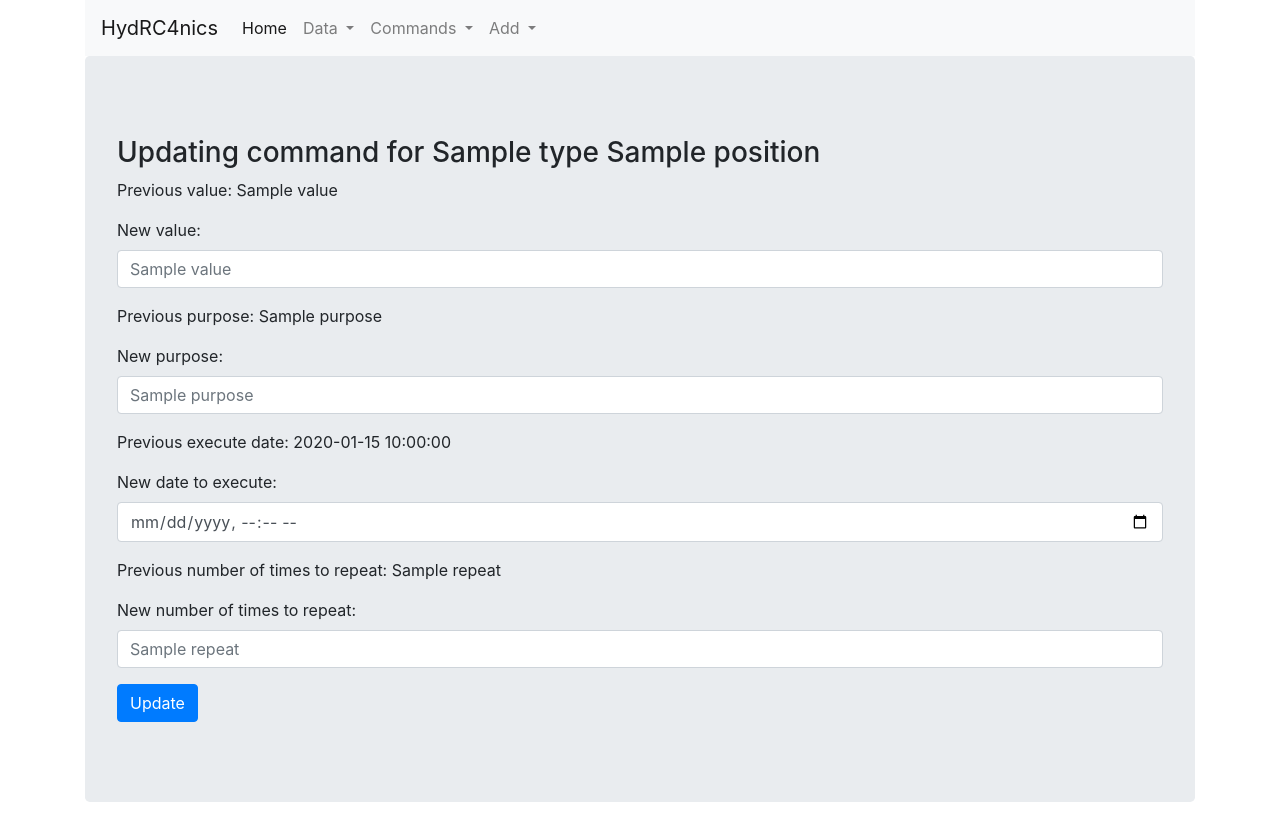
After one commit to daniellimzj/HydRC4nics_Orbital, a Flask app: page /update-command/1/get-data in a window 1280 px wide. The commit adds this page. Run offline with Flask 3, Linux system fonts and the light colour scheme; a database or web service that is not in the repository returns one stand-in record (values such as "Sample title"); parts of the project's set-up code (start-up, migrations or seed data) failed here and were passed over; some libraries are stand-ins or nearby versions.

Commit message:
partial update commands function

```diff
--- a/Application/Servers/Webpage/application.py
+++ b/Application/Servers/Webpage/application.py
@@ -150,6 +150,20 @@ def addSensors():
 
     return render_template("add-sensors.html", addForm = addForm)
 
+@application.route("/update-command/<string:actuatorId>/<string:commandId>", methods = ("GET", "POST"))
+def updateCommand(actuatorId, commandId):
+
+    command = db.getCommands(commandId = commandId)
+    print(command)
+    actuator = db.getCommands(actuatorId = actuatorId)
+
+    updateForm = f.UpdateCommandForm()
+
+    #if updateForm.validate_on_submit():
+
+    return render_template("update-command.html", actuatorId = actuatorId, commandId = commandId, updateForm = updateForm, command = command, actuator = actuator)
+
+
 
 
 dashboard.startDashboard(application)
--- a/Application/Servers/Webpage/forms.py
+++ b/Application/Servers/Webpage/forms.py
@@ -70,6 +70,13 @@ class CommandForm(FlaskForm):
     executeDate = DateTimeLocalField('Date to execute:', format = '%Y-%m-%dT%H:%M')
     repeat = IntegerField('Number of times to repeat:')
 
+# to update commands
+class UpdateCommandForm(FlaskForm):
+    value = IntegerField('New value:', validators = [DataRequired()])
+    purpose = StringField('New purpose:', validators = [DataRequired()])
+    executeDate = DateTimeLocalField('New date to execute:', format = '%Y-%m-%dT%H:%M')
+    repeat = IntegerField('New number of times to repeat:')
+
 # to add an actuator or a sensor
 class AddForm(FlaskForm):
     position = StringField('Position:', validators = [DataRequired()])
--- a/Application/Servers/Webpage/templates/index.html
+++ b/Application/Servers/Webpage/templates/index.html
@@ -3,7 +3,7 @@
 
 {% block content %}
 
-<h1> Welcome to HyRC4nics!</h1>
+<h3> Welcome to HyRC4nics!</h3>
 
 <p>HydRC4nics is the name of a smart hydroponic garden located in RC4.
    This website allows you to access the smart functionalities of the garden.
--- /dev/null
+++ b/Application/Servers/Webpage/templates/update-command.html
@@ -0,0 +1,32 @@
+{% extends "main.html" %}
+{% import "bootstrap/wtf.html" as wtf %}
+
+{% block content %}
+
+<h3>Updating command for {{ actuator['type'] }} {{ actuator['position'] }}</h3>
+
+<div>
+    <form method="POST" action="{{ url_for('updateCommand', actuatorId = actuatorId, commandId = commandId) }}">
+        {{ updateForm.csrf_token }}
+          <div class="control-group my-auto">
+            <p>Previous value: {{ command["value"] }}</p>
+            {{ wtf.form_field(updateForm.value, placeholder = command["value"]) }}
+
+            <p>Previous purpose: {{ command["purpose"] }}</p>
+            {{ wtf.form_field(updateForm.purpose, placeholder = command["purpose"]) }}
+
+            <p>Previous execute date: {{ command["executeDate"] }}</p>
+            {{ wtf.form_field(updateForm.executeDate, placeholder = command["executeDate"]) }}
+
+            <p>Previous number of times to repeat: {{ command["repeat"] }}</p>
+            {{ wtf.form_field(updateForm.repeat, placeholder = command["repeat"]) }}
+
+           <div class="controls">
+                <input class="btn btn-primary" type="submit" value="Update">
+           </div>
+          </div>
+    </form>
+</div>
+
+
+{% endblock %}
--- a/Application/Servers/Webpage/templates/view-commands.html
+++ b/Application/Servers/Webpage/templates/view-commands.html
@@ -43,6 +43,7 @@
                 <th scope = "col">Issue Date</th>
                 <th scope = "col">Execute Date</th>
                 <th scope = "col">Times to Repeat</th>
+                <th scope = "col">Link to Update</th>
             </tr>
         </thead>
         <tbody>
@@ -55,6 +56,7 @@
                 <td>{{ command['issueDate']  }}</td>
                 <td>{{ command['executeDate']  }}</td>
                 <td>{{ command['repeat']  }}</td>
+                <td><a href= "{{ 'update-command/' + commandsList['id'] + '/' + command['id'] }}">Update</a></td>
             </tr>
             {% endfor %}
         </tbody>
@@ -80,7 +82,6 @@
                 <tr>
                     <td class = "table-secondary" style = "text-align:center" colspan = 8>{{ actuator['type']  }} {{ actuator['position'] }}</td>
                 </tr>
-
                 {% for command in actuator['commands'] %}
                     <tr>
                         <td>{{ command['value']  }}</td>
@@ -90,7 +91,7 @@
                         <td>{{ command['issueDate']  }}</td>
                         <td>{{ command['executeDate']  }}</td>
                         <td>{{ command['repeat']  }}</td>
-                        <td><a href="url">Update</a></td>
+                        <td><a href= "{{ 'update-command/' + actuator['id'] + '/' + command['id'] }}">Update</a></td>
                     </tr>
                 {% endfor %}
             {% endfor %}
```
